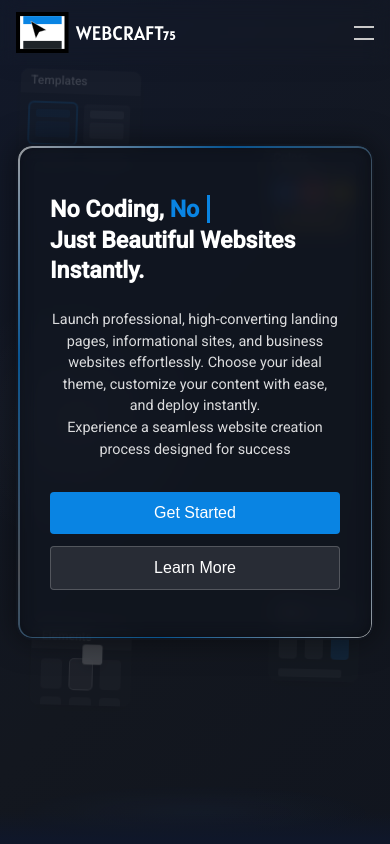
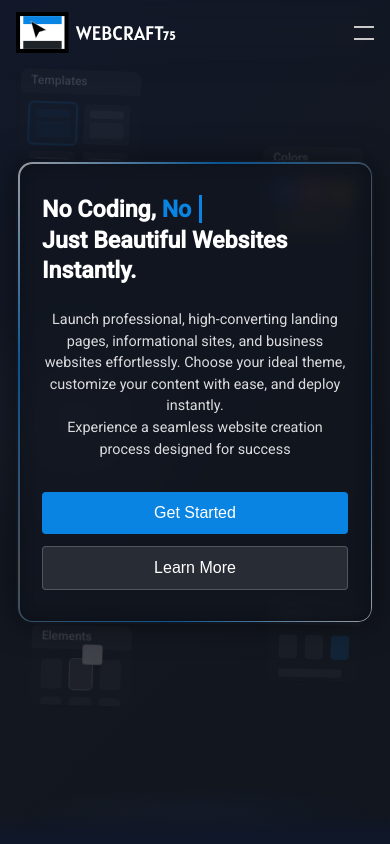
Before and after one commit to nikala369/webcraft, an Angular app: page / in a window 390 px wide. Shown: the top 844 px of the page. Built offline with nearby package versions, Linux system fonts and the light colour scheme.

Commit message:
fix: mobile global styles 2

```diff
--- a/src/app/pages/home/home.component.scss
+++ b/src/app/pages/home/home.component.scss
@@ -614,7 +614,7 @@
     }
 
     &__frame {
-      padding: 3rem 2rem; // Slightly reduce padding
+      padding: 2rem 1.5rem; // Slightly reduce padding
       margin-top: -60px;
 
       &:before {
--- a/src/app/pages/preview/components/template-name-input/template-name-input.component.scss
+++ b/src/app/pages/preview/components/template-name-input/template-name-input.component.scss
@@ -208,7 +208,7 @@
   .template-name-input-modal {
     padding: 1.5rem;
     max-width: 100%;
-    top: -60px;
+    top: -10px;
   }
 
   .modal-header {
--- a/src/app/shared/components/profile-sidebar/profile-sidebar.component.scss
+++ b/src/app/shared/components/profile-sidebar/profile-sidebar.component.scss
@@ -217,7 +217,7 @@
     }
 
     @include m.breakpoint(md) {
-      padding: 1rem 1.5rem;
+      padding: 3rem 1.5rem;
     }
   }
 }
```
